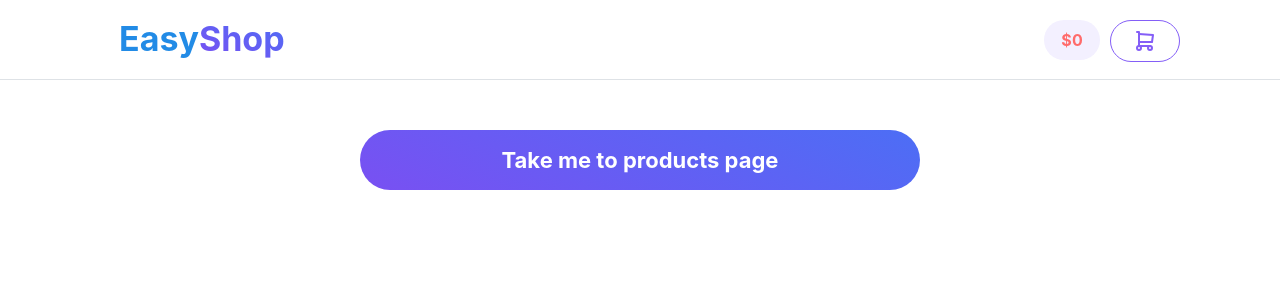
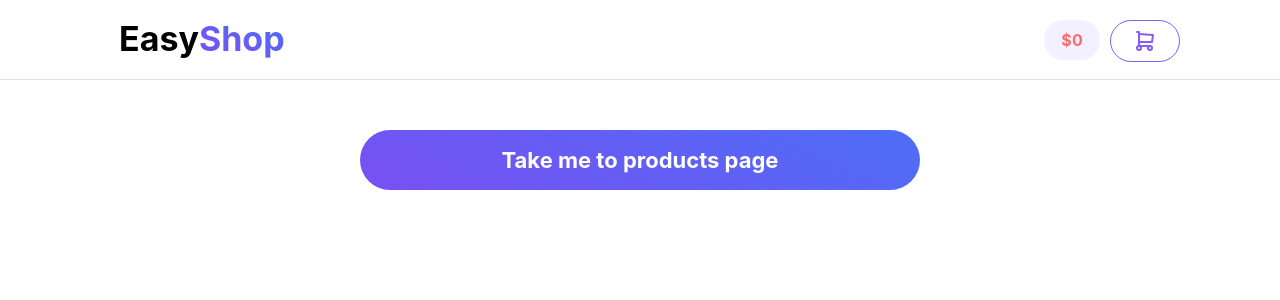
Before and after one commit to patrikpecenka/eshop-malfini-test, a React (Vite) app: page / in a window 1280 px wide. Shown: the top 300 px of the page. Built offline with nearby package versions, Linux system fonts and the light colour scheme.

Commit message:
fix: fix for logo color

```diff
--- a/src/layouts/Navbar.tsx
+++ b/src/layouts/Navbar.tsx
@@ -19,6 +19,7 @@ export const Navbar = () => {
         variant="transparent"
         h="100%"
         onClick={() => navigate("/")}
+        c="black"
       >
         <Title order={1}>
           Easy
```
